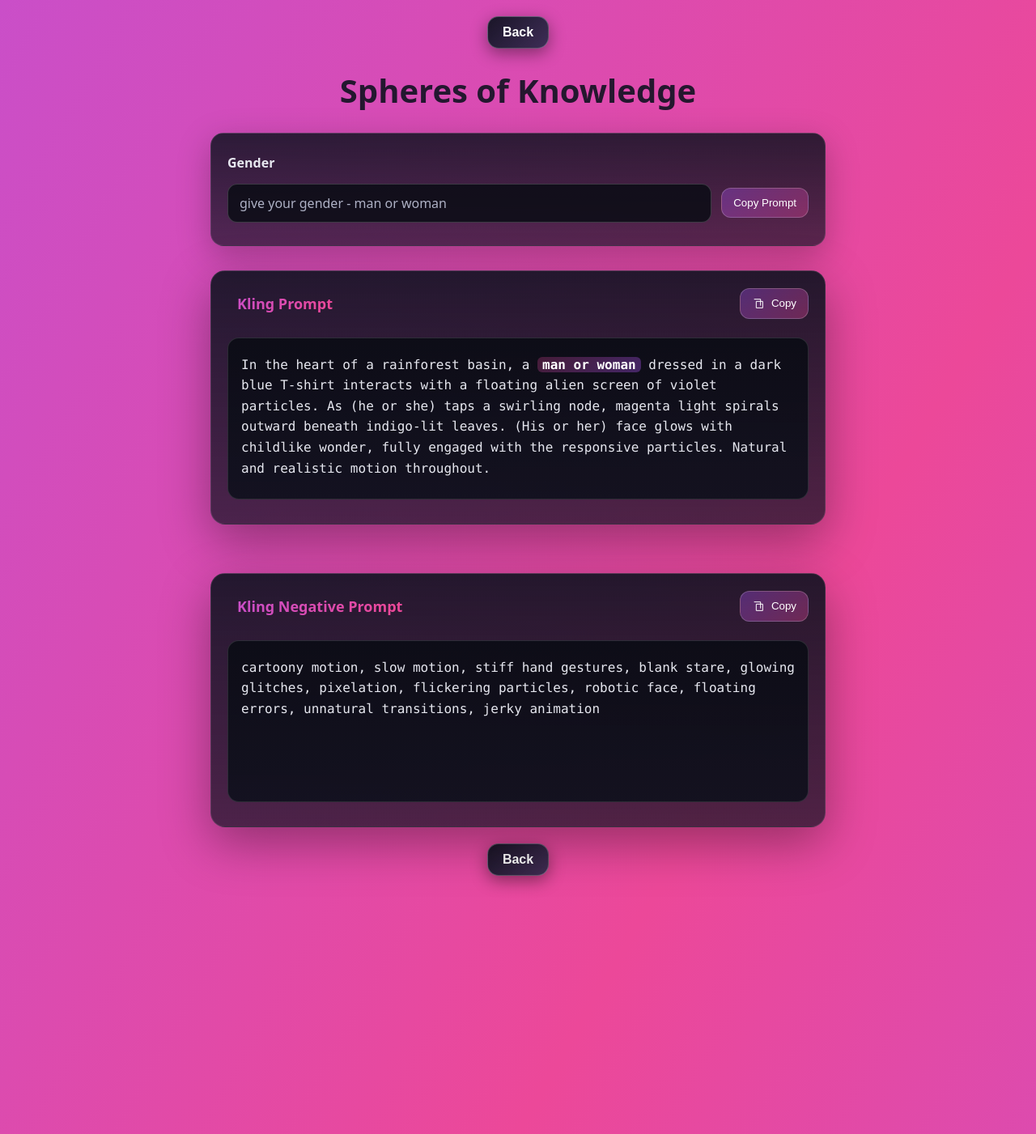
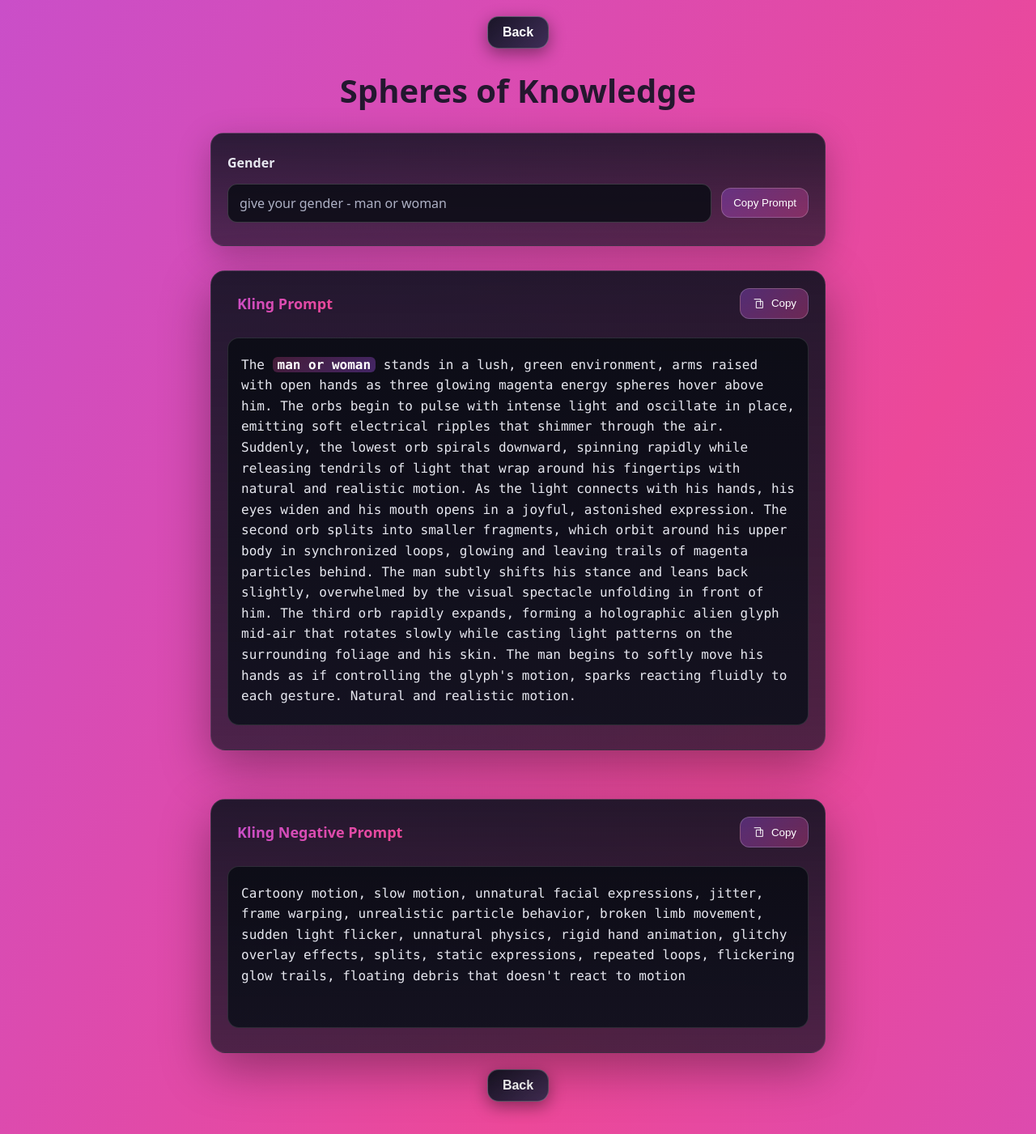
Before and after one commit to wolfman30/ai-twin-prompts, a Jekyll site: the page built from _prompts/kling/spheres-of-knowledge.md, in a window 1280 px wide. Shown: the whole page at 81% size. Built offline with Jekyll 4.4.1, drawn with Linux system fonts in a browser that asks for light colours.

Commit message:
revised spheres of knowledge kling prompt

```diff
--- a/_prompts/kling/spheres-of-knowledge.md
+++ b/_prompts/kling/spheres-of-knowledge.md
@@ -12,7 +12,7 @@ trigger_field:
   copy_label: Copy Prompt
   token: "(man or woman)"
 prompt: |
-    In the heart of a rainforest basin, a (man or woman) dressed in a dark blue T-shirt interacts with a floating alien screen of violet particles. As (he or she) taps a swirling node, magenta light spirals outward beneath indigo-lit leaves. (His or her) face glows with childlike wonder, fully engaged with the responsive particles. Natural and realistic motion throughout.
+    The (man or woman) stands in a lush, green environment, arms raised with open hands as three glowing magenta energy spheres hover above him. The orbs begin to pulse with intense light and oscillate in place, emitting soft electrical ripples that shimmer through the air. Suddenly, the lowest orb spirals downward, spinning rapidly while releasing tendrils of light that wrap around his fingertips with natural and realistic motion. As the light connects with his hands, his eyes widen and his mouth opens in a joyful, astonished expression. The second orb splits into smaller fragments, which orbit around his upper body in synchronized loops, glowing and leaving trails of magenta particles behind. The man subtly shifts his stance and leans back slightly, overwhelmed by the visual spectacle unfolding in front of him. The third orb rapidly expands, forming a holographic alien glyph mid-air that rotates slowly while casting light patterns on the surrounding foliage and his skin. The man begins to softly move his hands as if controlling the glyph's motion, sparks reacting fluidly to each gesture. Natural and realistic motion.
 negative_prompt: |
-    cartoony motion, slow motion, stiff hand gestures, blank stare, glowing glitches, pixelation, flickering particles, robotic face, floating errors, unnatural transitions, jerky animation
+    Cartoony motion, slow motion, unnatural facial expressions, jitter, frame warping, unrealistic particle behavior, broken limb movement, sudden light flicker, unnatural physics, rigid hand animation, glitchy overlay effects, splits, static expressions, repeated loops, flickering glow trails, floating debris that doesn't react to motion
 ---
```
